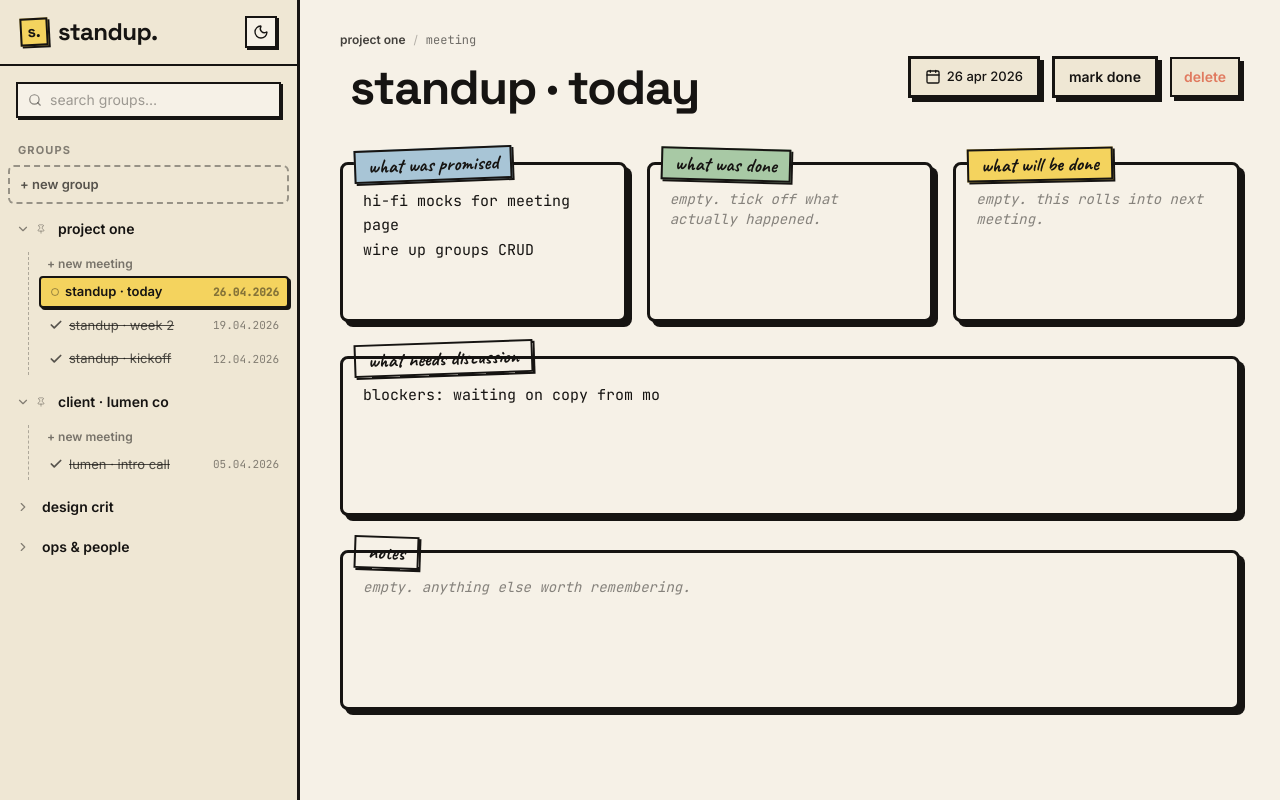
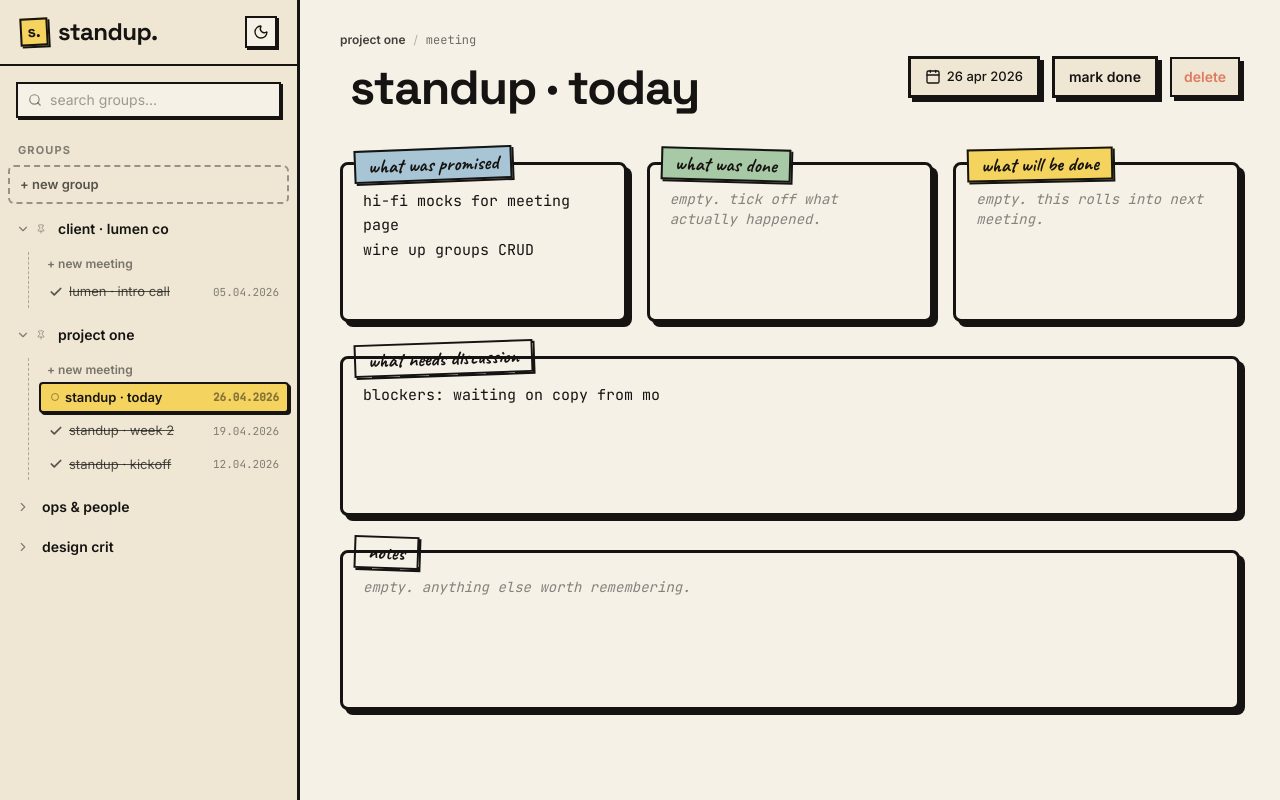
Before and after one commit to m33ga/standup, a React (Vite) app: page / in a window 1280 px wide. Built offline with nearby package versions, Linux system fonts and the light colour scheme.

Commit message:
fix: keep most recent groups at the top

```diff
--- a/src/App.tsx
+++ b/src/App.tsx
@@ -37,7 +37,13 @@ function App() {
 
   const createGroup = () => {
     const id = crypto.randomUUID();
-    setGroups((gs) => [...gs, { id, name: "new group", pinned: false }]);
+    const now = new Date().toISOString();
+
+    setGroups((gs) => [
+      ...gs,
+      { id, name: "new group", pinned: false, createdAt: now },
+    ]);
+
     setExpandedGroupIds((e) => ({ ...e, [id]: true }));
     setQuery("");
     setPendingRenameGroupId(id);
@@ -122,10 +128,15 @@ function App() {
     setTheme((t) => (t === "dark" ? "light" : "dark"));
   };
 
+  const sortedGroups = [...groups].sort((a, b) => {
+    if (a.pinned !== b.pinned) return a.pinned ? -1 : 1;
+    return b.createdAt.localeCompare(a.createdAt);
+  });
+
   return (
     <div className="flex min-h-screen bg-paper text-ink">
       <Sidebar
-        groups={groups}
+        groups={sortedGroups}
         meetings={meetings}
         selectedMeetingId={selectedMeetingId}
         expandedGroupIds={expandedGroupIds}
--- a/src/types/index.ts
+++ b/src/types/index.ts
@@ -16,6 +16,7 @@ export type Group = {
   id: Id;
   name: string;
   pinned: boolean;
+  createdAt: IsoDate;
 };
 
 export type Meeting = {
--- a/src/types/seed.ts
+++ b/src/types/seed.ts
@@ -6,11 +6,17 @@ function todayPlus(days: number): string {
   return d.toISOString().slice(0, 10);
 }
 
+function nowPlus(days: number): string {
+  const d = new Date();
+  d.setDate(d.getDate() + days);
+  return d.toISOString();
+}
+
 export const seedGroups: Group[] = [
-  { id: "g1", name: "project one", pinned: true },
-  { id: "g2", name: "client · lumen co", pinned: true },
-  { id: "g3", name: "design crit", pinned: false },
-  { id: "g4", name: "ops & people", pinned: false },
+  { id: "g1", name: "project one", pinned: true, createdAt: nowPlus(-10) },
+  { id: "g2", name: "client · lumen co", pinned: true, createdAt: nowPlus(-8) },
+  { id: "g3", name: "design crit", pinned: false, createdAt: nowPlus(-5) },
+  { id: "g4", name: "ops & people", pinned: false, createdAt: nowPlus(-2) },
 ];
 
 export const seedMeetings: Meeting[] = [
```
